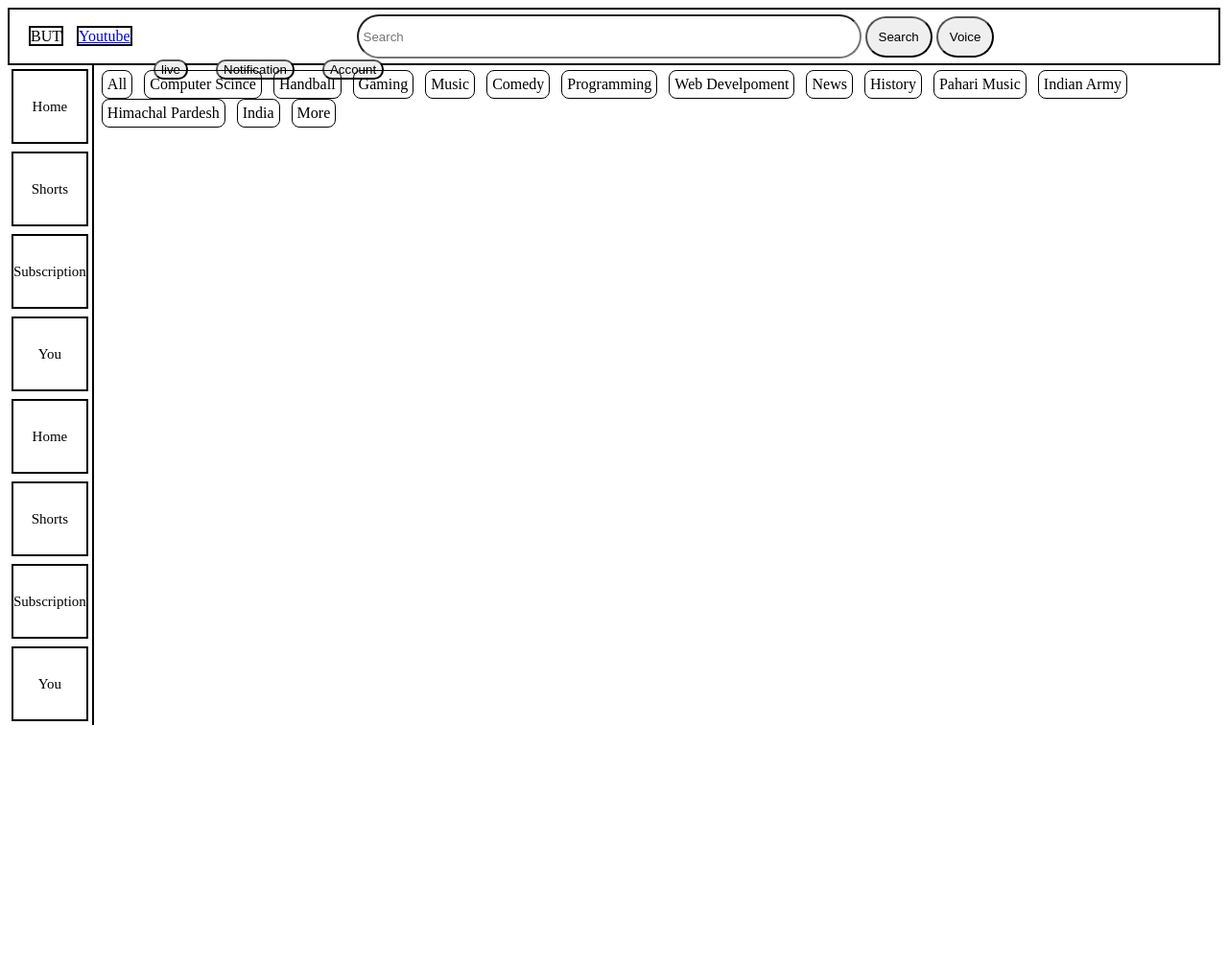
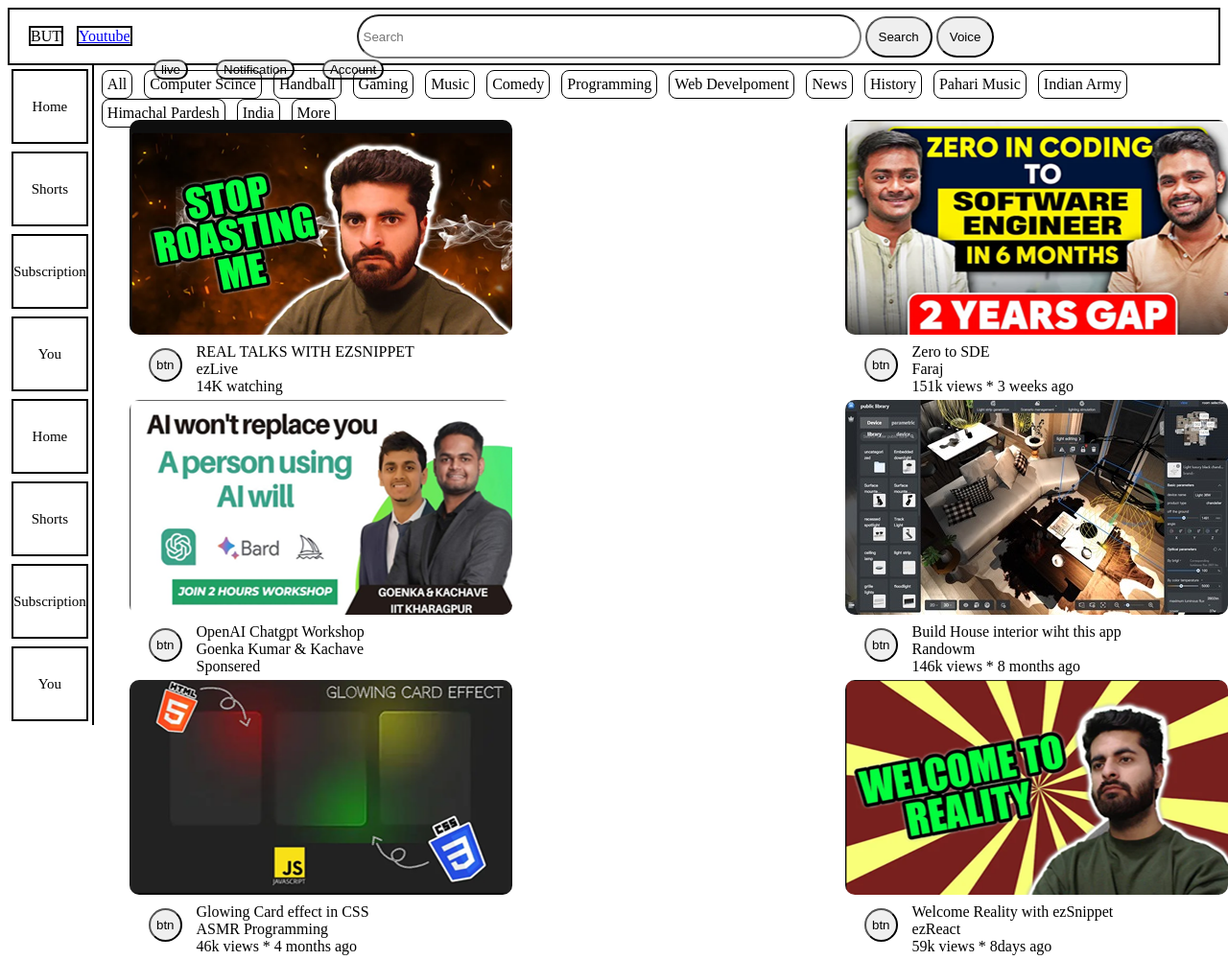
Before and after one commit to nikhilsingh1911/pinterest-clone, a plain HTML site: page youtube/index.html in a window 1280 px wide. Shown: the whole page at 96% size. Before the commit the page ends 800 px from the top, so only its background shows below. Drawn offline with Linux system fonts and the light colour scheme.

Commit message:
day 3 of CSS revision

```diff
--- a/youtube/index.html
+++ b/youtube/index.html
@@ -6,6 +6,7 @@
     <meta name="viewport" content="width=device-width, initial-scale=1.0">
     <title>Document</title>
     <link rel="stylesheet" href="youtube css/navbar.css">
+    <link rel="stylesheet" href="youtube css/content.css">
 </head>
 
 <body>
@@ -58,6 +59,74 @@
 
         </div>
     </div>
-    </body>
+    <div class="content">
+        <div class="imagecontainer">
+            <img src="yotube img/1.png" alt="" class="contentClass">
+            <div class="channel-logo">
+                <button class="channel-logo-btn">btn</button>
+                <div class="written-content">
+                    <div class="1">REAL TALKS WITH EZSNIPPET</div>
+                    <div class="2">ezLive</div>
+                    <div class="3">14K watching</div>
+                </div>
+            </div>
+        </div>
+        <div class="imagecontainer">
+            <img src="yotube img/2.png" alt="" class="contentClass">
+            <div class="channel-logo">
+                <button class="channel-logo-btn">btn</button>
+                <div class="written-content">
+                    <div class="1">Zero to SDE</div>
+                    <div class="2">Faraj</div>
+                    <div class="3">151k views * 3 weeks ago</div>
+                </div>
+            </div>
+        </div>
+        <div class="imagecontainer">
+            <img src="yotube img/3.png" alt="" class="contentClass">
+            <div class="channel-logo">
+                <button class="channel-logo-btn">btn</button>
+                <div class="written-content">
+                    <div class="1">OpenAI Chatgpt Workshop</div>
+                    <div class="2">Goenka Kumar & Kachave</div>
+                    <div class="3">Sponsered</div>
+                </div>
+            </div>
+        </div>
+        <div class="imagecontainer">
+            <img src="yotube img/4.jpg" alt="" class="contentClass">
+            <div class="channel-logo">
+                <button class="channel-logo-btn">btn</button>
+                <div class="written-content">
+                    <div class="1">Build House interior wiht this app</div>
+                    <div class="2">Randowm</div>
+                    <div class="3">146k views * 8 months ago</div>
+                </div>
+            </div>
+        </div>
+        <div class="imagecontainer">
+            <img src="yotube img/5.png" alt="" class="contentClass">
+            <div class="channel-logo">
+                <button class="channel-logo-btn">btn</button>
+                <div class="written-content">
+                    <div class="1">Glowing Card effect in CSS</div>
+                    <div class="2">ASMR Programming</div>
+                    <div class="3">46k views * 4 months ago</div>
+                </div>
+            </div>
+        </div>
+        <div class="imagecontainer">
+            <img src="yotube img/6.png" alt="" class="contentClass">
+            <div class="channel-logo">
+                <button class="channel-logo-btn">btn</button>
+                <div class="written-content">
+                    <div class="1">Welcome Reality with ezSnippet</div>
+                    <div class="2">ezReact</div>
+                    <div class="3">59k views * 8days ago</div>
+                </div>
+            </div>
+        </div>
+    </div>
+</body>
 
 </html>
--- /dev/null
+++ b/youtube/youtube css/content.css
@@ -0,0 +1,38 @@
+.content{
+    display: flex;
+    flex-wrap: wrap;
+    position: absolute;
+    top: 125px;
+    left: 135px;
+    justify-content: space-between;
+
+}
+
+.imagecontainer img{
+    border-radius: 10px;
+}
+
+.channel-logo{
+    display: flex;
+    /* flex-direction: row;  */
+    /* margin: 5px 10px; */
+}
+
+.channel-logo-btn{
+
+    display: flex;
+    justify-content: center;
+    align-items: center;
+    margin-left: 20px;
+    margin-top: 10px;
+    margin-right: 10px;
+    height: 35px;
+
+    border-radius: 25px;
+}
+
+
+.written-content{
+    margin: 5px 5px;
+    /* padding: 2px; */
+}
```
Also changed, not shown: youtube/yotube img/1.png (added), youtube/yotube img/2.png (added), youtube/yotube img/3.png (added), youtube/yotube img/4.jpg (added), youtube/yotube img/5.png (added), youtube/yotube img/6.png (added).
